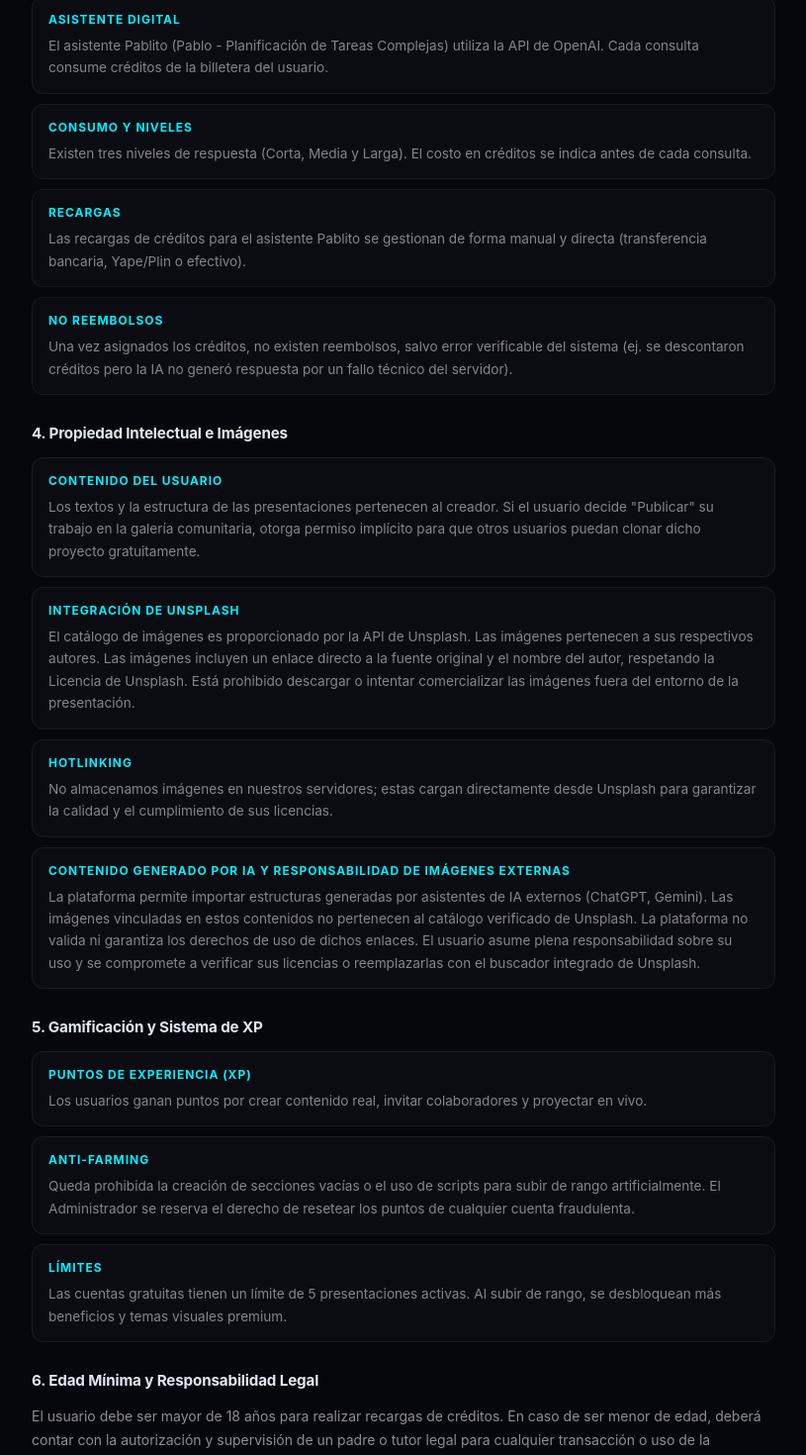
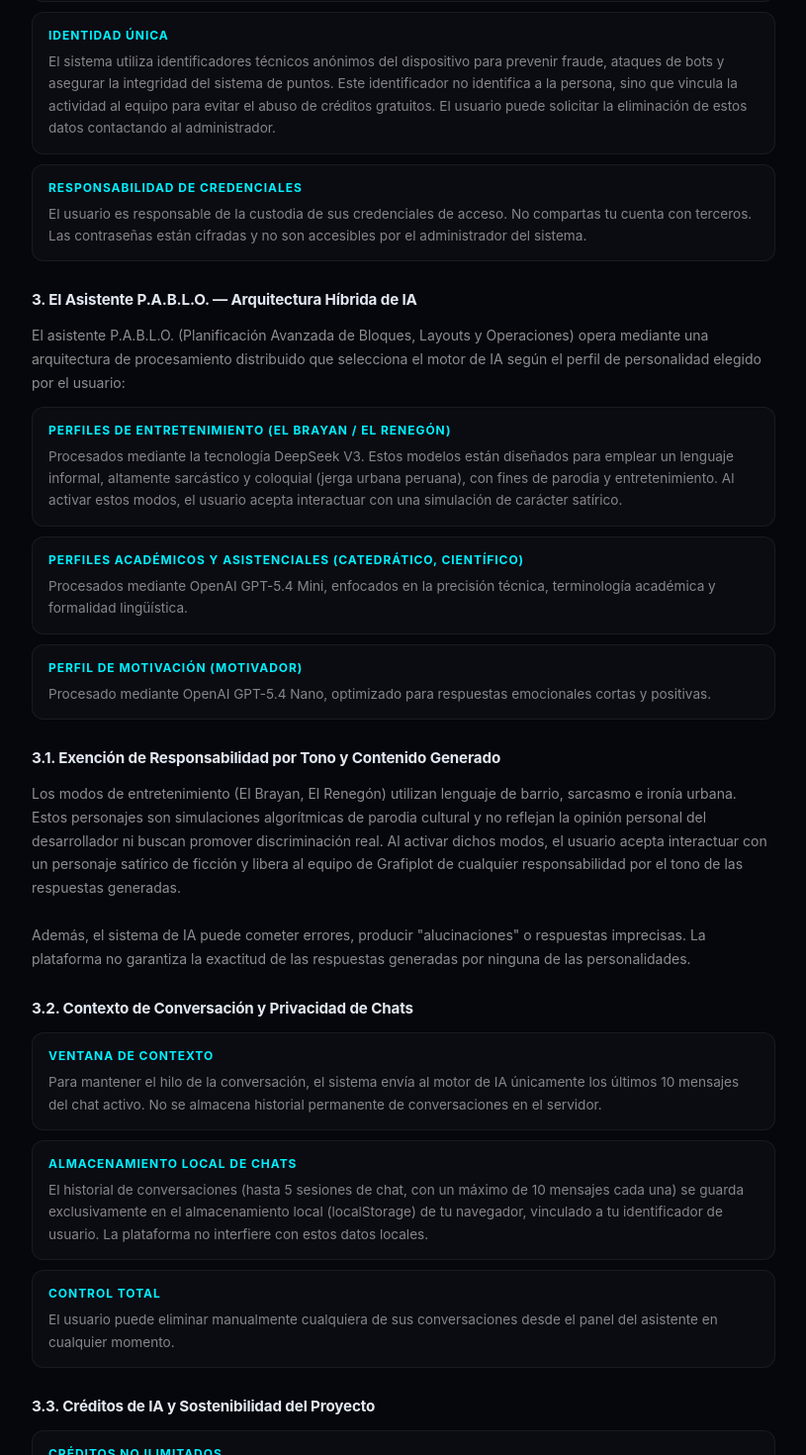
Before and after one commit to dppablito4-oss/pablitoexpo, a React (Vite) app: page /#/terms in a window 1280 px wide. Shown: the part 811-2281 px from the top of the page at 99% size, without its empty margins (232-1047 px from the left). Built offline with nearby package versions, Linux system fonts and the light colour scheme.

Commit message:
docs: update T&C with hybrid AI architecture, OTP rate-limit, token cap, chat privacy policy

```diff
--- a/src/pages/TermsPage.jsx
+++ b/src/pages/TermsPage.jsx
@@ -9,32 +9,53 @@ const SECTIONS = [
     content: [
       {
         heading: '1. Aceptación del Servicio',
-        text: `Bienvenido a la plataforma de edición de presentaciones desarrollado por Samuel Y. Pablo Claudio. Al registrarte y utilizar nuestras herramientas, aceptas cumplir con las reglas aquí descritas. Este es un entorno educativo y tecnológico en fase de desarrollo, diseñado para potenciar la creación de contenido visual dinámico mediante bloques y asistencia de IA.`,
+        text: `Bienvenido a Pablito Expo, plataforma de edición y despliegue de presentaciones web interactivas, desarrollada por Samuel Y. Pablo Claudio (Grafiplot). Al registrarte y utilizar nuestras herramientas, aceptas cumplir con las reglas aquí descritas. Este es un entorno educativo y tecnológico en fase de desarrollo activo, diseñado para potenciar la creación de contenido visual dinámico mediante bloques inteligentes, recursos gráficos avanzados y asistencia de Inteligencia Artificial.`,
       },
       {
         heading: '2. Cuentas, Verificación y Seguridad',
         items: [
-          { label: 'Registro y OTP', text: 'Para acceder a funciones avanzadas (IA, bloques complejos, sistema de rangos), es obligatorio verificar la cuenta mediante un código OTP enviado a tu correo electrónico.' },
+          { label: 'Registro y OTP', text: 'Para acceder a funciones avanzadas (IA, bloques complejos, sistema de rangos), es obligatorio verificar la cuenta mediante un código OTP de un solo uso enviado a tu correo electrónico. Este mecanismo garantiza la integridad del sistema y previene el abuso de créditos computacionales.' },
+          { label: 'Rate Limiting y Anti-Spam', text: 'Para garantizar la estabilidad del servidor, se aplican políticas de limitación de velocidad (Rate Limiting). El sistema bloqueará temporalmente las solicitudes de OTP si detecta un comportamiento repetitivo o sospechoso. El intervalo mínimo entre solicitudes de código es de 60 segundos.' },
+          { label: 'Límite de Caracteres por Mensaje', text: 'El sistema limita los mensajes enviados a la IA a un máximo de 500 caracteres por consulta del usuario. Esta medida previene el "Bombeo de Tokens", que elevaría los costos operativos y perjudicaría la disponibilidad del servicio para toda la comunidad.' },
           { label: 'Identidad Única', text: 'El sistema utiliza identificadores técnicos anónimos del dispositivo para prevenir fraude, ataques de bots y asegurar la integridad del sistema de puntos. Este identificador no identifica a la persona, sino que vincula la actividad al equipo para evitar el abuso de créditos gratuitos. El usuario puede solicitar la eliminación de estos datos contactando al administrador.' },
-          { label: 'Responsabilidad', text: 'El usuario es responsable de la custodia de sus credenciales. No compartas tu acceso con terceros.' },
+          { label: 'Responsabilidad de Credenciales', text: 'El usuario es responsable de la custodia de sus credenciales de acceso. No compartas tu cuenta con terceros. Las contraseñas están cifradas y no son accesibles por el administrador del sistema.' },
         ],
       },
       {
-        heading: '3. Uso del Asistente "Pablito" y Sistema de Créditos',
+        heading: '3. El Asistente P.A.B.L.O. — Arquitectura Híbrida de IA',
+        text: 'El asistente P.A.B.L.O. (Planificación Avanzada de Bloques, Layouts y Operaciones) opera mediante una arquitectura de procesamiento distribuido que selecciona el motor de IA según el perfil de personalidad elegido por el usuario:',
         items: [
-          { label: 'Asistente Digital', text: 'El asistente Pablito (Pablo - Planificación de Tareas Complejas) utiliza la API de OpenAI. Cada consulta consume créditos de la billetera del usuario.' },
-          { label: 'Consumo y Niveles', text: 'Existen tres niveles de respuesta (Corta, Media y Larga). El costo en créditos se indica antes de cada consulta.' },
-          { label: 'Recargas', text: 'Las recargas de créditos para el asistente Pablito se gestionan de forma manual y directa (transferencia bancaria, Yape/Plin o efectivo).' },
-          { label: 'No Reembolsos', text: 'Una vez asignados los créditos, no existen reembolsos, salvo error verificable del sistema (ej. se descontaron créditos pero la IA no generó respuesta por un fallo técnico del servidor).' },
+          { label: 'Perfiles de Entretenimiento (El Brayan / El Renegón)', text: 'Procesados mediante la tecnología DeepSeek V3. Estos modelos están diseñados para emplear un lenguaje informal, altamente sarcástico y coloquial (jerga urbana peruana), con fines de parodia y entretenimiento. Al activar estos modos, el usuario acepta interactuar con una simulación de carácter satírico.' },
+          { label: 'Perfiles Académicos y Asistenciales (Catedrático, Científico)', text: 'Procesados mediante OpenAI GPT-5.4 Mini, enfocados en la precisión técnica, terminología académica y formalidad lingüística.' },
+          { label: 'Perfil de Motivación (Motivador)', text: 'Procesado mediante OpenAI GPT-5.4 Nano, optimizado para respuestas emocionales cortas y positivas.' },
+        ],
+      },
+      {
+        heading: '3.1. Exención de Responsabilidad por Tono y Contenido Generado',
+        text: 'Los modos de entretenimiento (El Brayan, El Renegón) utilizan lenguaje de barrio, sarcasmo e ironía urbana. Estos personajes son simulaciones algorítmicas de parodia cultural y no reflejan la opinión personal del desarrollador ni buscan promover discriminación real. Al activar dichos modos, el usuario acepta interactuar con un personaje satírico de ficción y libera al equipo de Grafiplot de cualquier responsabilidad por el tono de las respuestas generadas.\n\nAdemás, el sistema de IA puede cometer errores, producir "alucinaciones" o respuestas imprecisas. La plataforma no garantiza la exactitud de las respuestas generadas por ninguna de las personalidades.',
+      },
+      {
+        heading: '3.2. Contexto de Conversación y Privacidad de Chats',
+        items: [
+          { label: 'Ventana de Contexto', text: 'Para mantener el hilo de la conversación, el sistema envía al motor de IA únicamente los últimos 10 mensajes del chat activo. No se almacena historial permanente de conversaciones en el servidor.' },
+          { label: 'Almacenamiento Local de Chats', text: 'El historial de conversaciones (hasta 5 sesiones de chat, con un máximo de 10 mensajes cada una) se guarda exclusivamente en el almacenamiento local (localStorage) de tu navegador, vinculado a tu identificador de usuario. La plataforma no interfiere con estos datos locales.' },
+          { label: 'Control Total', text: 'El usuario puede eliminar manualmente cualquiera de sus conversaciones desde el panel del asistente en cualquier momento.' },
+        ],
+      },
+      {
+        heading: '3.3. Créditos de IA y Sostenibilidad del Proyecto',
+        items: [
+          { label: 'Créditos No Ilimitados', text: 'Debido a los costos operativos reales de las APIs de OpenAI y DeepSeek, los créditos de IA no son ilimitados. El consumo dependerá del nivel de verbosidad seleccionado: Corta, Media o Larga.' },
+          { label: 'Recargas', text: 'Las recargas de créditos se gestionan de forma directa (transferencia bancaria, Yape/Plin o efectivo). Cualquier apoyo económico es recibido como contribución al proyecto y puede otorgar beneficios exclusivos, como una mayor cuota de tokens disponibles.' },
+          { label: 'No Reembolsos', text: 'Una vez asignados los créditos, no existen reembolsos, salvo error verificable del sistema (ej: se descontaron créditos pero la IA no generó respuesta por un fallo técnico del servidor).' },
         ],
       },
       {
         heading: '4. Propiedad Intelectual e Imágenes',
         items: [
           { label: 'Contenido del Usuario', text: 'Los textos y la estructura de las presentaciones pertenecen al creador. Si el usuario decide "Publicar" su trabajo en la galería comunitaria, otorga permiso implícito para que otros usuarios puedan clonar dicho proyecto gratuitamente.' },
-          { label: 'Integración de Unsplash', text: 'El catálogo de imágenes es proporcionado por la API de Unsplash. Las imágenes pertenecen a sus respectivos autores. Las imágenes incluyen un enlace directo a la fuente original y el nombre del autor, respetando la Licencia de Unsplash. Está prohibido descargar o intentar comercializar las imágenes fuera del entorno de la presentación.' },
-          { label: 'Hotlinking', text: 'No almacenamos imágenes en nuestros servidores; estas cargan directamente desde Unsplash para garantizar la calidad y el cumplimiento de sus licencias.' },
-          { label: 'Contenido Generado por IA y Responsabilidad de Imágenes Externas', text: 'La plataforma permite importar estructuras generadas por asistentes de IA externos (ChatGPT, Gemini). Las imágenes vinculadas en estos contenidos no pertenecen al catálogo verificado de Unsplash. La plataforma no valida ni garantiza los derechos de uso de dichos enlaces. El usuario asume plena responsabilidad sobre su uso y se compromete a verificar sus licencias o reemplazarlas con el buscador integrado de Unsplash.' },
+          { label: 'Integración de Unsplash', text: 'El catálogo de imágenes es proporcionado por la API de Unsplash. Las imágenes pertenecen a sus respectivos autores y se muestran con atribución directa al fotógrafo y enlace a la fuente. Las búsquedas de imágenes son anónimas: no existe vínculo entre tu perfil y tus preferencias de búsqueda en servidores externos. Está prohibido comercializar las imágenes fuera del entorno de la presentación.' },
+          { label: 'Contenido Generado por IA Externa', text: 'La plataforma permite importar estructuras desde asistentes externos (ChatGPT, Gemini). Las imágenes vinculadas en esos contenidos no son validadas por Unsplash. El usuario asume plena responsabilidad sobre su uso y se compromete a verificar sus licencias o reemplazarlas con el buscador integrado.' },
         ],
       },
       {
@@ -42,12 +63,16 @@ const SECTIONS = [
         items: [
           { label: 'Puntos de Experiencia (XP)', text: 'Los usuarios ganan puntos por crear contenido real, invitar colaboradores y proyectar en vivo.' },
           { label: 'Anti-Farming', text: 'Queda prohibida la creación de secciones vacías o el uso de scripts para subir de rango artificialmente. El Administrador se reserva el derecho de resetear los puntos de cualquier cuenta fraudulenta.' },
-          { label: 'Límites', text: 'Las cuentas gratuitas tienen un límite de 5 presentaciones activas. Al subir de rango, se desbloquean más beneficios y temas visuales premium.' },
+          { label: 'Límites', text: 'Las cuentas gratuitas tienen un límite de 5 presentaciones activas. Al subir de rango se desbloquean beneficios adicionales y temas visuales premium.' },
         ],
       },
       {
-        heading: '6. Edad Mínima y Responsabilidad Legal',
-        text: 'El usuario debe ser mayor de 18 años para realizar recargas de créditos. En caso de ser menor de edad, deberá contar con la autorización y supervisión de un padre o tutor legal para cualquier transacción o uso de la plataforma.',
+        heading: '6. Financiamiento y Transparencia del Proyecto',
+        text: 'Pablito Expo es un proyecto independiente desarrollado con recursos propios. No vendemos, alquilamos ni comercializamos los datos de los usuarios con terceros. Nuestra única fuente de ingresos son las recargas directas de créditos y el apoyo voluntario de la comunidad. Cualquier donación se destina íntegramente al mantenimiento de la infraestructura (servidores, APIs y desarrollo continuo).',
+      },
+      {
+        heading: '7. Edad Mínima y Responsabilidad Legal',
+        text: 'El usuario debe ser mayor de 18 años para realizar recargas de créditos. En caso de ser menor, deberá contar con la autorización y supervisión de un padre o tutor legal para cualquier transacción o uso avanzado de la plataforma.',
       },
     ],
   },
@@ -57,32 +82,43 @@ const SECTIONS = [
     accent: '#a78bfa',
     content: [
       {
-        heading: '1. Recopilación de Datos',
+        heading: '1. Recopilación Minimalista de Datos',
+        text: 'En Pablito Expo aplicamos el principio de minimización de datos. Solo recolectamos lo estrictamente necesario para el funcionamiento del servicio:',
         items: [
-          { label: 'Datos de Registro', text: 'Correo electrónico y nombre de usuario proporcionados voluntariamente.' },
-          { label: 'Datos de Uso', text: 'Historial de presentaciones, créditos de IA consumidos, puntos de XP y rangos alcanzados.' },
-          { label: 'Seguridad', text: 'Identificador de hardware anónimo para prevenir fraudes y ataques de bots. No rastreamos tu navegación externa ni vendemos esta información a terceros.' },
+          { label: 'Identidad', text: 'Correo electrónico (para login y seguridad) y nombre de usuario único "Nigma", para que el asistente pueda dirigirse a ti de forma personalizada.' },
+          { label: 'Datos de Uso', text: 'Historial de presentaciones, créditos de IA consumidos y puntos de XP acumulados.' },
+          { label: 'Seguridad', text: 'Identificador de hardware anónimo para prevenir fraudes y ataques de bots. No rastreamos tu navegación externa.' },
         ],
       },
       {
-        heading: '2. Proveedores de Servicios (Terceros)',
-        text: 'Compartimos datos estrictamente necesarios con los siguientes proveedores:',
+        heading: '2. Interacción con Terceros (Aislamiento de Datos)',
+        text: 'Compartimos datos mínimos estrictamente necesarios con los siguientes proveedores. En ningún caso compartimos tu correo, IP real ni datos de cuenta con los motores de IA:',
         items: [
-          { label: 'Supabase', text: 'Almacenamiento seguro de la base de datos y autenticación.' },
-          { label: 'OpenAI', text: 'Procesamiento de las consultas enviadas a través del asistente "Pablito".' },
-          { label: 'Unsplash', text: 'Gestión de solicitudes de imágenes mediante su API.' },
+          { label: 'Supabase', text: 'Almacenamiento seguro de la base de datos, autenticación y ejecución de funciones en el servidor (Edge Functions). Actúa como intermediario entre tu navegador y los proveedores de IA.' },
+          { label: 'OpenAI (Catedrático, Científico, Motivador)', text: 'Solo se envía el contenido del mensaje (prompt) y el contexto inmediato de los últimos 10 mensajes. No enviamos tu correo, IP ni datos de cuenta.' },
+          { label: 'DeepSeek (El Brayan, El Renegón)', text: 'Igual que con OpenAI: solo el contenido del mensaje y el contexto. No compartimos ningún dato personal con este proveedor.' },
+          { label: 'Unsplash', text: 'Las búsquedas de imágenes son completamente anónimas. No existe ningún vínculo entre tu perfil y tus preferencias de búsqueda en sus servidores.' },
         ],
       },
       {
-        heading: '3. Protección y "Soft Delete"',
+        heading: '3. Memoria Efímera y Control de Conversaciones',
         items: [
-          { label: 'Papelera Secreta', text: 'Cuando eliminas una presentación, el sistema aplica un "Borrado Lógico". El contenido se oculta de tu vista y se archiva temporalmente. Esto permite recuperar tu trabajo en caso de ataques maliciosos de colaboradores o errores accidentales.' },
-          { label: 'Seguridad del Servidor', text: 'Utilizamos cifrado y túneles seguros para proteger la comunicación entre tu navegador y nuestra base de datos.' },
+          { label: 'Sin Historial Permanente en Servidor', text: 'El sistema no almacena historiales de conversación en nuestra base de datos. Solo se mantiene en memoria durante la sesión activa para enviar el contexto a la IA.' },
+          { label: 'Almacenamiento Local', text: 'Las conversaciones se guardan en el localStorage de tu propio navegador (máx. 5 chats, 10 mensajes c/u). Estos datos no abandonan tu dispositivo.' },
+          { label: 'Control Total', text: 'Puedes eliminar cualquier conversación desde el panel del asistente en cualquier momento usando el botón 🗑️ disponible en el historial.' },
+          { label: 'Nota sobre Caché', text: 'El sistema no interfiere con la memoria caché de tu navegador. La gestión de esos datos locales queda bajo control exclusivo del usuario.' },
         ],
       },
       {
-        heading: '4. Derechos del Usuario',
-        text: 'Puedes solicitar la eliminación permanente de tu cuenta y todos tus datos asociados en cualquier momento contactando directamente con el administrador del sistema.',
+        heading: '4. Protección y "Soft Delete"',
+        items: [
+          { label: 'Papelera Secreta', text: 'Cuando eliminas una presentación, el sistema aplica un "Borrado Lógico". El contenido se oculta de tu vista y se archiva temporalmente, permitiendo recuperarlo en caso de errores accidentales o ataques de colaboradores maliciosos.' },
+          { label: 'Seguridad del Servidor', text: 'Utilizamos cifrado y túneles seguros (HTTPS/TLS) para proteger la comunicación entre tu navegador y nuestra base de datos.' },
+        ],
+      },
+      {
+        heading: '5. Derechos del Usuario',
+        text: 'Puedes solicitar la eliminación permanente de tu cuenta y todos tus datos asociados en cualquier momento contactando directamente con el administrador del sistema. Esta solicitud se procesará en un plazo máximo de 72 horas hábiles.',
       },
     ],
   },
@@ -135,7 +171,7 @@ export default function TermsPage() {
                   {block.heading}
                 </h3>
                 {block.text && (
-                  <p style={{ margin: '0 0 12px', fontSize: '0.875rem', color: 'rgba(255,255,255,0.55)', lineHeight: 1.7 }}>
+                  <p style={{ margin: '0 0 12px', fontSize: '0.875rem', color: 'rgba(255,255,255,0.55)', lineHeight: 1.7, whiteSpace: 'pre-line' }}>
                     {block.text}
                   </p>
                 )}
```
